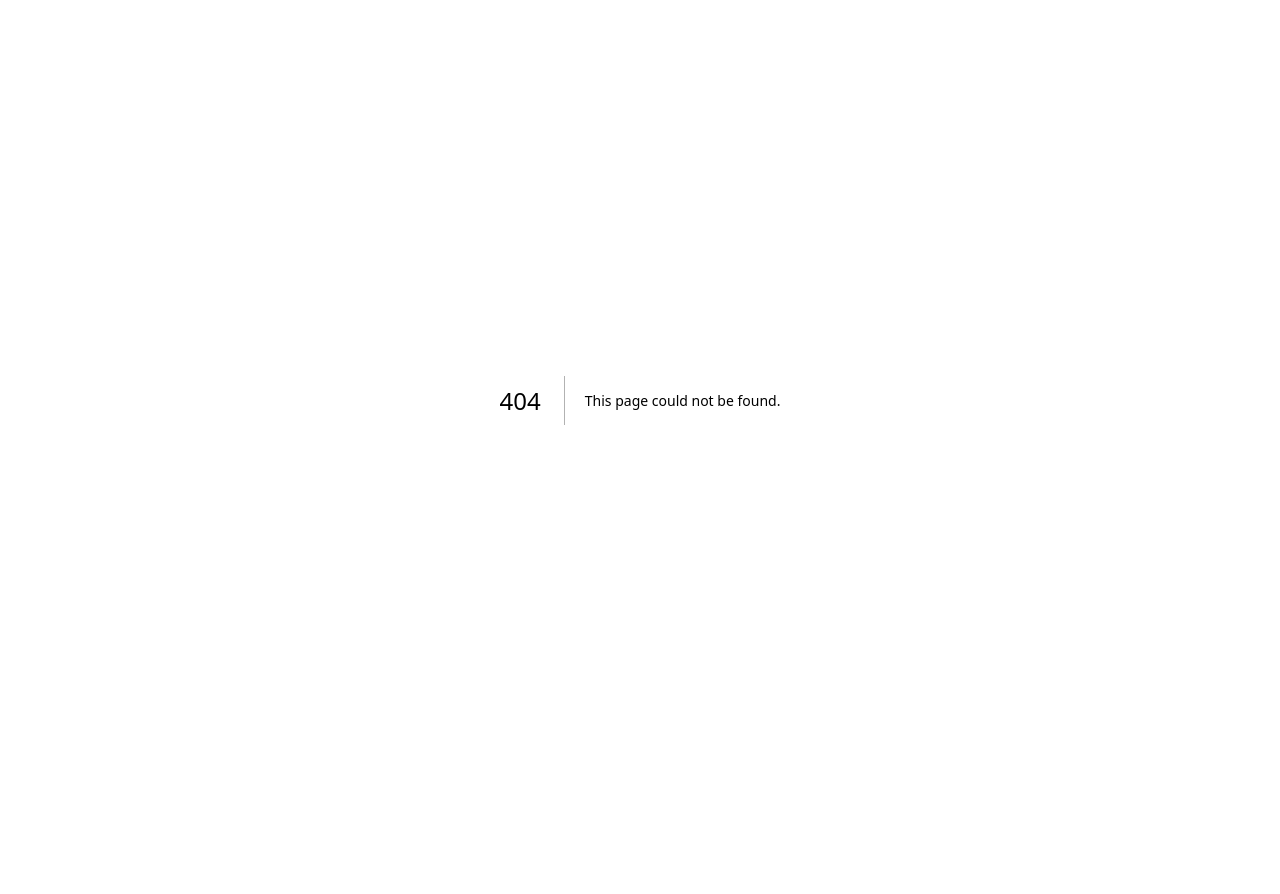
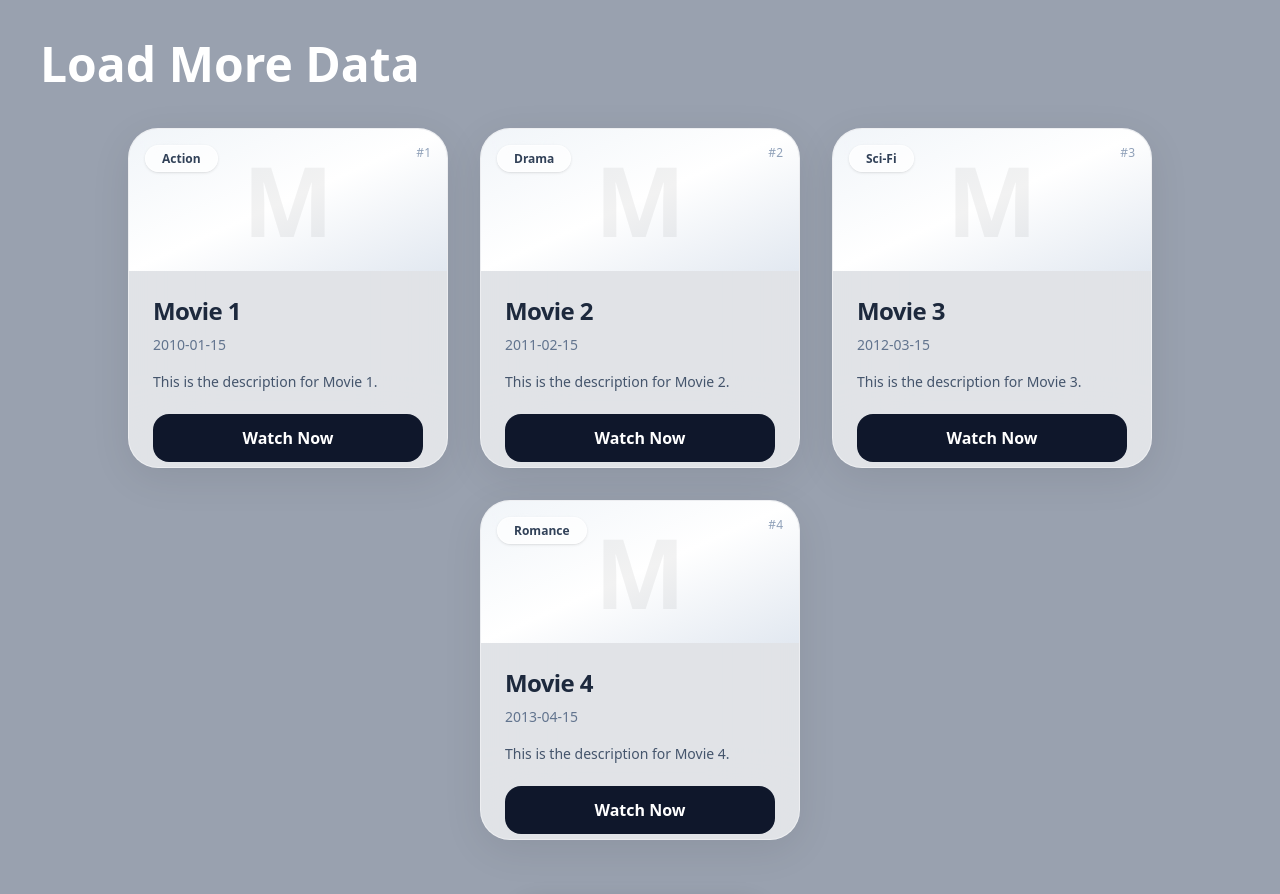
Before and after one commit to Tejas1333/Web_Apps, a Next.js app: page /loadMore in a window 1280 px wide. Before the commit this address had no page. Shown: the top 894 px of the page. Before the commit the page ends 800 px from the top, so only its background shows below. Built offline with nearby package versions, Linux system fonts and the light colour scheme.

Commit message:
Load More Data

```diff
--- /dev/null
+++ b/src/app/loadMore/page.js
@@ -0,0 +1,90 @@
+"use client";
+import React from "react";
+import { useState, useEffect } from "react";
+import MovieCard from "@/components/MovieCard";
+import { movies } from "@/data/movies";
+
+export default function LoadMore() {
+  const [visibleData, setVisibleData] = useState(4);
+  const result = movies.slice(0, visibleData);
+  return (
+    <>
+      <div className="min-h-screen bg-gray-400 p-10">
+        <h1 className="text-5xl font-bold text-white mb-10">Load More Data</h1>
+
+        <div className="flex flex-wrap gap-8 justify-center">
+          {result.map((movie) => (
+            <MovieCard key={movie.id} movie={movie} />
+          ))}
+        </div>
+
+        {/* Bottom Section */}
+        <div className="flex justify-center mt-14">
+          {visibleData >= movies.length ? (
+            <div
+              className="
+                px-8
+                py-4
+                rounded-2xl
+                bg-white/60
+                backdrop-blur-lg
+                border
+                border-white/40
+                shadow-lg
+                text-slate-700
+                font-semibold
+                text-lg
+            "
+            >
+              🎬 No More Movies Left
+            </div>
+          ) : (
+            <button
+              onClick={() => {
+                setVisibleData((prev) => prev + 4);
+              }}
+              className="
+                group
+                relative
+                overflow-hidden
+                px-10
+                py-4
+                rounded-2xl
+                bg-white
+                text-slate-800
+                font-bold
+                text-lg
+                shadow-[0_8px_25px_rgba(0,0,0,0.15)]
+                transition-all
+                duration-300
+                hover:scale-105
+                hover:shadow-[0_12px_35px_rgba(0,0,0,0.25)]
+                "
+                >
+              <span className="relative z-10">Load More Movies</span>
+
+              {/* Shine Animation */}
+              <div
+                className="
+                absolute
+                top-0
+                left-[-120%]
+                h-full
+                w-full
+                bg-linear-to-r
+                from-transparent
+                via-white/50
+                to-transparent
+                skew-x-12
+                transition-all
+                duration-700
+                group-hover:left-[120%]
+                "
+              />
+            </button>
+          )}
+        </div>
+      </div>
+    </>
+  );
+}
--- a/src/app/page.js
+++ b/src/app/page.js
@@ -11,6 +11,7 @@ export default function Home() {
         <Link href="/randomColor">Random Color Generator</Link>
         <Link href="/starRating">Star Rating</Link>
         <Link href="/imageSlider">Image Slider</Link>
+        <Link href="/loadMore">Load more Data</Link>
       </div>
     </div>
   );
--- /dev/null
+++ b/src/components/MovieCard.js
@@ -0,0 +1,153 @@
+"use client";
+
+export default function MovieCard({ movie }) {
+  return (
+    <div
+      className="
+        group
+        w-[320px]
+        h-85
+        rounded-[30px]
+        overflow-hidden
+        relative
+        bg-white/70
+        backdrop-blur-2xl
+        border
+        border-white/40
+        shadow-[0_10px_40px_rgba(0,0,0,0.08)]
+        transition-all
+        duration-500
+        hover:scale-[1.03]
+        hover:shadow-[0_15px_50px_rgba(0,0,0,0.15)]
+      "
+    >
+      {/* Premium Glow */}
+      <div
+        className="
+          absolute
+          inset-0
+          opacity-0
+          group-hover:opacity-100
+          transition-opacity
+          duration-500
+          bg-linear-to-br
+          from-cyan-100/40
+          via-white/10
+          to-purple-100/30
+        "
+      />
+
+      {/* Fake Poster */}
+      <div
+        className="
+          h-[42%]
+          bg-linear-to-br
+          from-slate-100
+          via-white
+          to-slate-200
+          flex
+          items-center
+          justify-center
+          relative
+          overflow-hidden
+        "
+      >
+        {/* Big Letter */}
+        <h1
+          className="
+            text-8xl
+            font-black
+            text-black/5
+            group-hover:scale-110
+            transition-transform
+            duration-500
+          "
+        >
+          {movie.name.charAt(0)}
+        </h1>
+
+        {/* Genre */}
+        <div className="absolute top-4 left-4">
+          <span
+            className="
+              px-4
+              py-1
+              rounded-full
+              text-xs
+              font-semibold
+              bg-white/70
+              backdrop-blur-lg
+              border
+              border-white/50
+              text-slate-700
+              shadow-sm
+            "
+          >
+            {movie.genre}
+          </span>
+        </div>
+
+        {/* ID */}
+        <div className="absolute top-4 right-4 text-xs text-slate-400 font-medium">
+          #{movie.id}
+        </div>
+      </div>
+
+      {/* Content */}
+      <div className="p-6 flex flex-col justify-between h-[58%]">
+
+        <div>
+          {/* Title */}
+          <h2
+            className="
+              text-2xl
+              font-bold
+              text-slate-800
+              mb-2
+              tracking-tight
+              line-clamp-1
+            "
+          >
+            {movie.name}
+          </h2>
+
+          {/* Date */}
+          <p className="text-sm text-slate-500 mb-4">
+            {movie.releaseDate}
+          </p>
+
+          {/* Description */}
+          <p
+            className="
+              text-sm
+              leading-relaxed
+              text-slate-600
+              line-clamp-3
+            "
+          >
+            {movie.description}
+          </p>
+        </div>
+
+        {/* Button */}
+        <button
+          className="
+            mt-5
+            w-full
+            py-3
+            rounded-2xl
+            bg-slate-900
+            text-white
+            font-semibold
+            transition-all
+            duration-300
+            hover:bg-slate-700
+            hover:shadow-lg
+          "
+        >
+          Watch Now
+        </button>
+      </div>
+    </div>
+  );
+}
--- /dev/null
+++ b/src/data/movies.js
@@ -0,0 +1,20 @@
+// data/movies.js
+
+export const movies = [
+  ...Array.from({ length: 60 }, (_, i) => ({
+    id: i + 1,
+    name: `Movie ${i + 1}`,
+    releaseDate: `20${10 + (i % 10)}-0${(i % 9) + 1}-15`,
+    genre: [
+      "Action",
+      "Drama",
+      "Sci-Fi",
+      "Romance",
+      "Thriller",
+      "Fantasy",
+    ][i % 6],
+    description: `This is the description for Movie ${
+      i + 1
+    }. `
+  })),
+];
```
